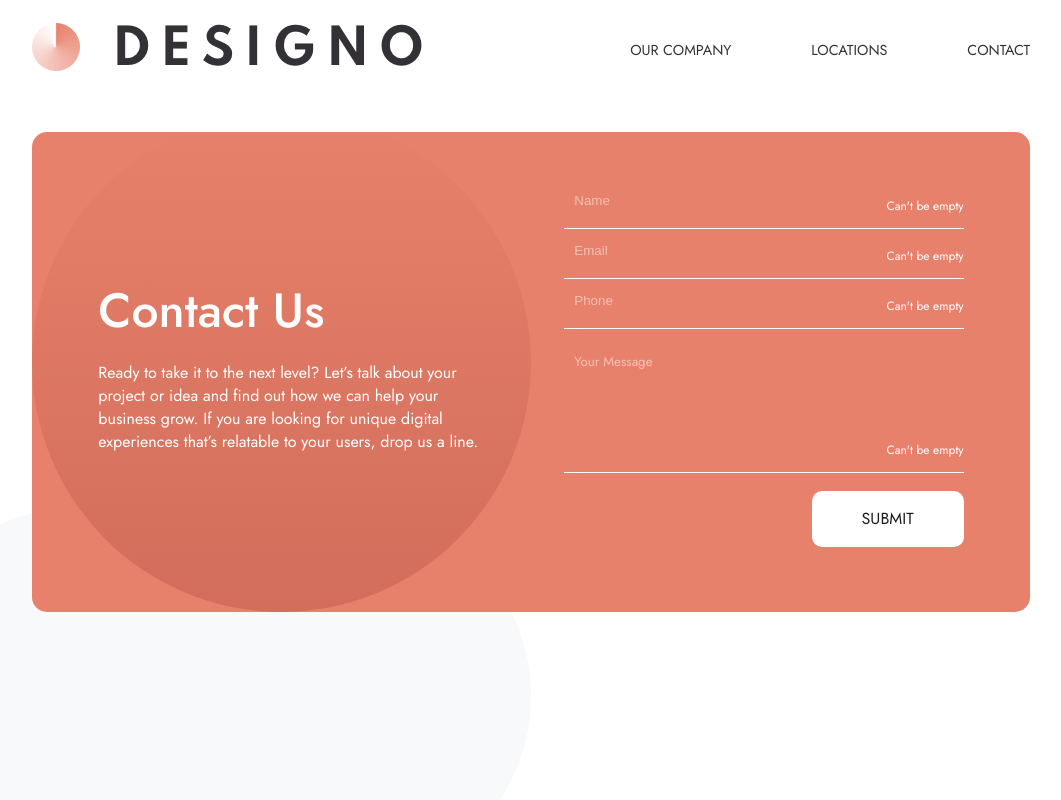
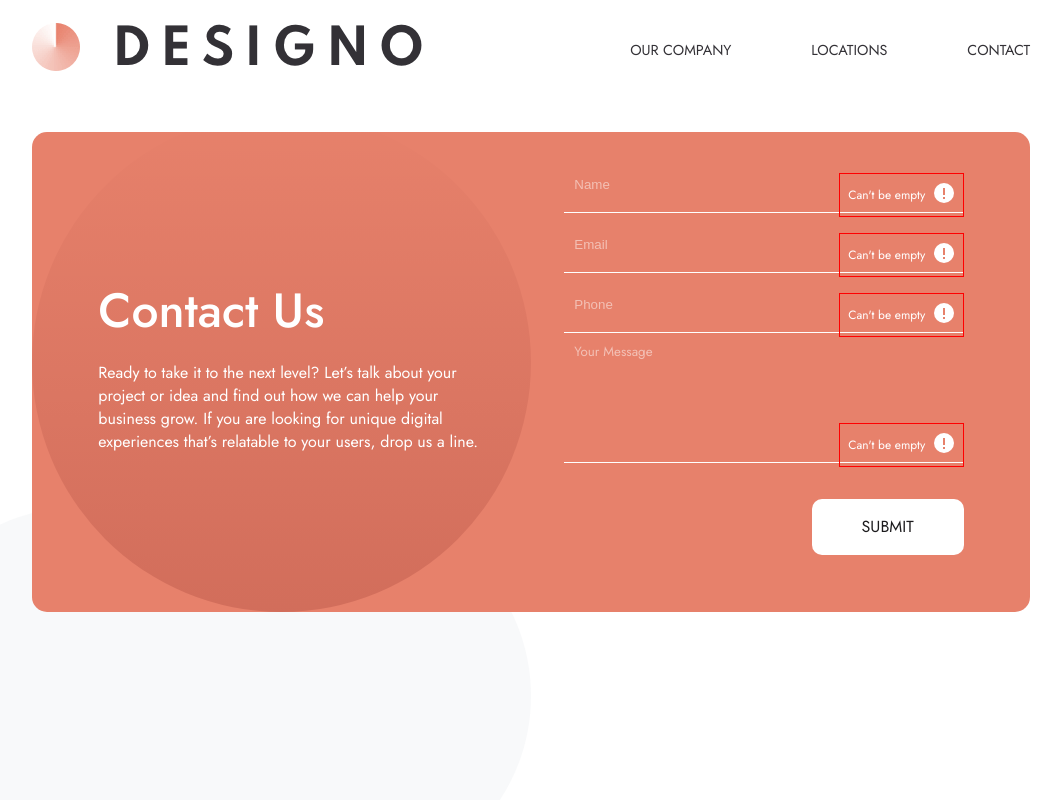
Before and after one commit to SJellen/designo, a Next.js app: page /contact in a window 1280 px wide. Shown: the top 800 px of the page, without its empty margins (109-1170 px from the left). Built offline with nearby package versions, Linux system fonts and the light colour scheme.

Commit message:
spacing on error message

```diff
--- a/components/Contact/Hero.js
+++ b/components/Contact/Hero.js
@@ -1,6 +1,7 @@
 import styles from '../../styles/Contact/Hero.module.scss'
 import Link from 'next/link'
 import useFormLogic from './useFormLogic'
+import Image from 'next/image'
 
 export default function About() {
 
@@ -14,13 +15,22 @@ export default function About() {
             </div>
             <form className={styles.form} id="form" >
                 <input placeholder="Name" onChange={handleChange} value={formInfo.name} type="text" id="name" name="name" className="name" />
-                    <span className={styles.error}>Can't be empty</span>
+                    <span className={styles.error}><p>Can't be empty</p>
+                        <div><Image src="/assets/contact/desktop/icon-error.svg" alt="error icon" width="20" height="20"  /></div>
+                    </span>
                 <input placeholder="Email" onChange={handleChange} value={formInfo.email} type="text" id="email" name="email" className="email" />
-                    <span className={styles.error}>Can't be empty</span>
+                    <span className={styles.error}><p>Can't be empty</p>
+                        <div><Image src="/assets/contact/desktop/icon-error.svg" alt="error icon" width="20" height="20"  /> </div>
+                    </span>
                 <input placeholder="Phone" onChange={handleChange} value={formInfo.phone} type="text" id="phone" className="phone" />
-                    <span className={styles.error}>Can't be empty</span>
+                    <span className={styles.error}><p>Can't be empty</p>
+                        <div><Image src="/assets/contact/desktop/icon-error.svg" alt="error icon" width="20" height="20"  /> </div>
+                    </span>
+
                 <textarea placeholder="Your Message" onChange={handleChange} value={formInfo.message} type="text" id="message" className="textarea" />
-                    <span className={styles.textareaError}>Can't be empty</span>
+                    <span className={styles.textareaError}><p>Can't be empty</p>
+                        <div><Image src="/assets/contact/desktop/icon-error.svg" alt="error icon" width="20" height="20"  /> </div>
+                    </span>
                     <Link href="/contact"><a>SUBMIT</a></Link>
             </form>
         </div>
--- a/styles/Contact/Hero.module.scss
+++ b/styles/Contact/Hero.module.scss
@@ -47,7 +47,7 @@
         border-bottom: 1px solid V.$white;
         padding: 20px 10px;
         outline: none;
-        margin: .5rem 0;
+        // margin: .5rem 0;
     }
     input::placeholder {
         color: #f3c0b5;
@@ -60,6 +60,13 @@
     .error {
         font-size: .75rem;
         margin-top: -2.5rem;
+        border: 1px solid red;
+        display: flex;
+        flex-direction: row;
+        align-items: center;
+        justify-content: space-evenly;
+        width: 125px;
+
     }
     textarea {
         width: 100%;
@@ -70,7 +77,7 @@
         padding: 5px 10px;
         outline: none;
         resize: none;
-        margin-top: 2rem;
+        // margin-top: 2rem;
     }
     textarea::placeholder {
         color: #f3c0b5;
@@ -83,7 +90,13 @@
     }
     .textareaError {
         font-size: .75rem;
-        margin-top: -2rem;
+        margin-top: -2.5rem;
+        border: 1px solid red;
+        display: flex;
+        flex-direction: row;
+        align-items: center;
+        justify-content: space-evenly;
+        width: 125px;
     }
 
 
```
